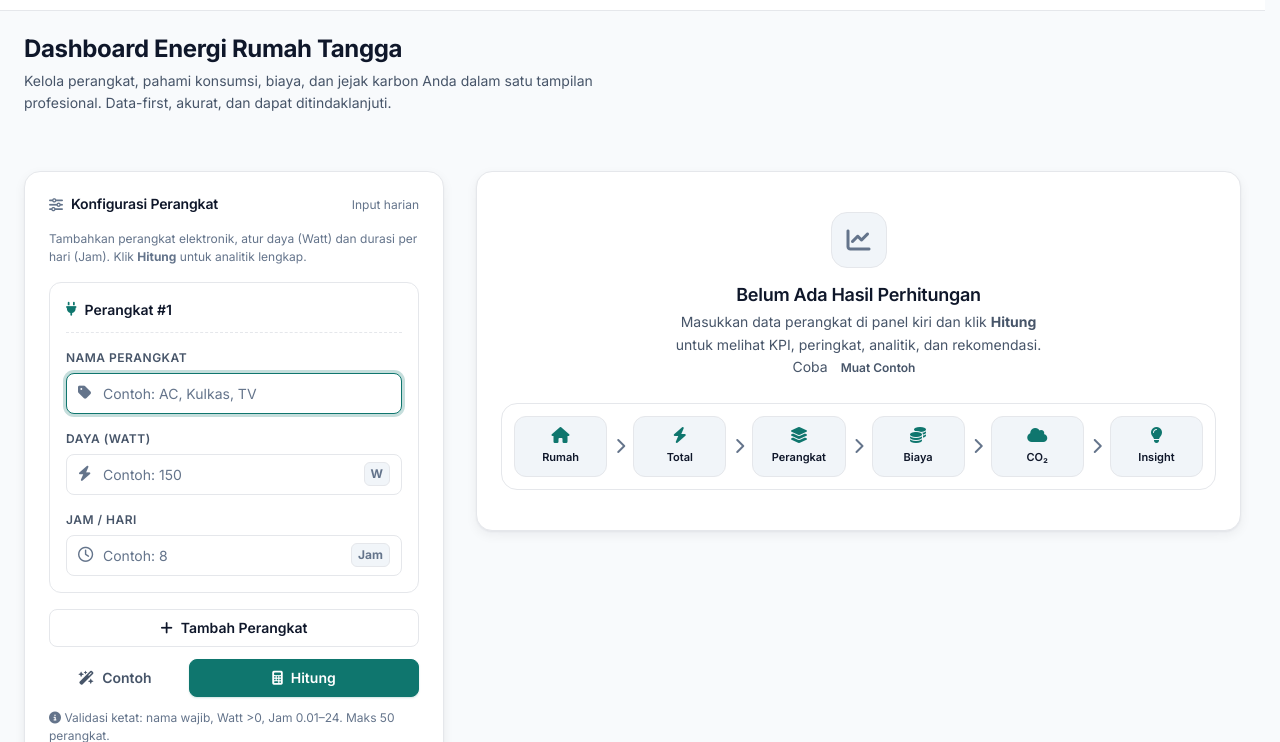
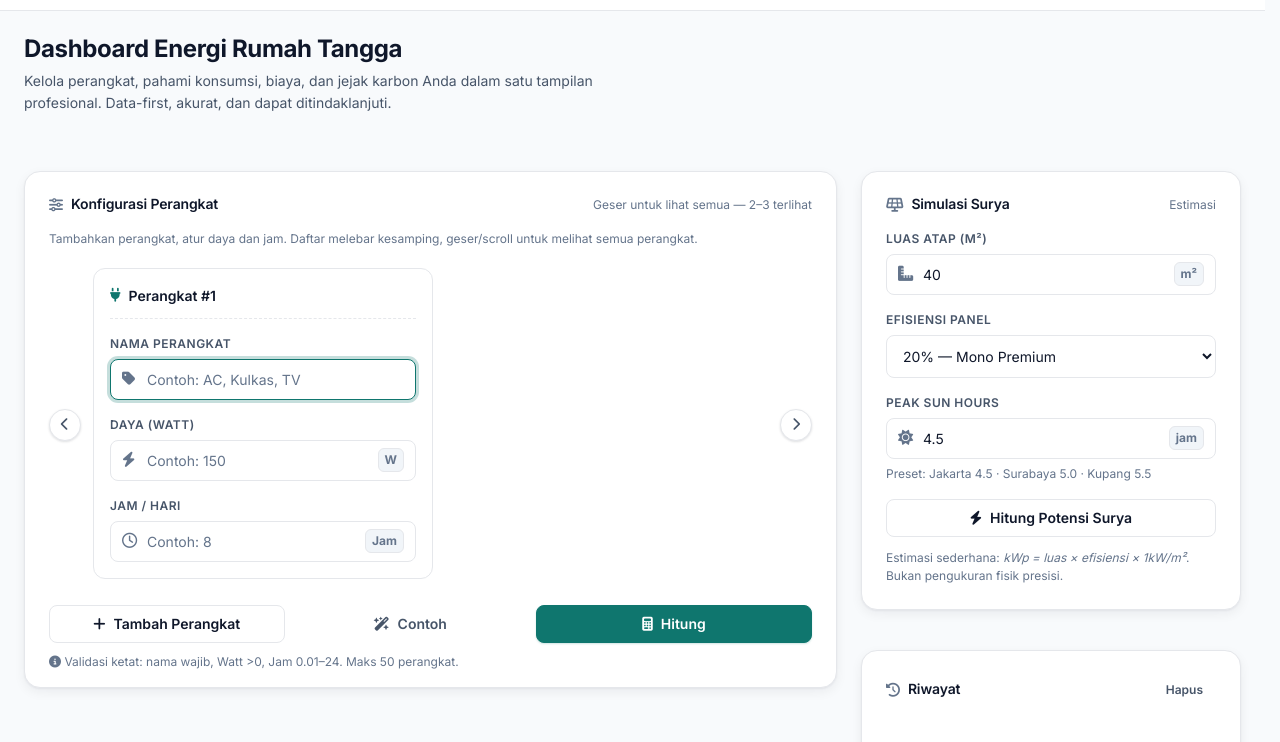
Before and after one commit to shienn-dev/Ecogrid-AI, a plain HTML site: page frontend/index.html in a window 1280 px wide. Shown: the part 53-795 px from the top of the page. Drawn offline with Linux system fonts and the light colour scheme; no server answers.

Commit message:
feat(ui): top horizontal device config with slider (2-3 visible) + side solar/history, results below
- Device config melebar kesamping di paling atas, slider horizontal scroll-snap (340px cards, 16px gap, nav prev/next)
- Tampilkan 2-3 perangkat sekaligus, overflow-x auto dengan scrollbar tipis
- Solar + history pindah ke samping kanan device config (side-stack, 380px), history di bawah solar
- Output KPI/konsumsi/analitik dipindah ke bawah konfigurasi + riwayat (results-below full width)
- CSS: top-config-grid 1fr 380px @1024, side-stack flex column, device-slider styles

```diff
--- a/frontend/css/components.css
+++ b/frontend/css/components.css
@@ -172,6 +172,53 @@
   cursor: pointer;
 }
 .btn-remove:hover { background: var(--danger-bg); border-color: var(--danger-border); }
+
+/* Device slider — horizontal (2-3 visible, scroll) */
+.device-slider-wrap {
+  position: relative;
+  display: flex;
+  align-items: center;
+  gap: 8px;
+}
+.device-slider {
+  display: flex;
+  gap: 16px;
+  overflow-x: auto;
+  scroll-snap-type: x mandatory;
+  padding: 8px 4px 12px;
+  scrollbar-width: thin;
+  scrollbar-color: var(--border-strong) transparent;
+  flex: 1;
+  scroll-behavior: smooth;
+}
+.device-slider::-webkit-scrollbar { height: 6px; }
+.device-slider::-webkit-scrollbar-thumb { background: var(--border-strong); border-radius: 9999px; }
+.device-slider::-webkit-scrollbar-track { background: transparent; }
+.device-slider .device-card {
+  flex: 0 0 340px;
+  min-width: 340px;
+  max-width: 340px;
+  scroll-snap-align: start;
+  margin-bottom: 0;
+}
+.slider-nav {
+  width: 32px;
+  height: 32px;
+  border-radius: var(--radius-full);
+  border: 1px solid var(--border);
+  background: var(--surface);
+  color: var(--text-secondary);
+  display: grid;
+  place-items: center;
+  cursor: pointer;
+  flex-shrink: 0;
+  box-shadow: var(--shadow-sm);
+}
+.slider-nav:hover { background: var(--surface-2); color: var(--text); }
+@media (max-width: 640px) {
+  .device-slider .device-card { flex: 0 0 280px; min-width: 280px; max-width: 280px; }
+  .slider-nav { display: none; }
+}
 
 /* KPI Card */
 .kpi {
--- a/frontend/css/layout.css
+++ b/frontend/css/layout.css
@@ -112,6 +112,32 @@
   .config-col { position: sticky; top: calc(var(--header-h) + 24px); }
 }
 
+/* NEW: Top config — device wide + side stack, results below */
+.top-config-grid {
+  display: grid;
+  grid-template-columns: 1fr;
+  gap: var(--space-6);
+  align-items: start;
+  margin-bottom: var(--space-6);
+}
+@media (min-width: 1024px) {
+  .top-config-grid {
+    grid-template-columns: 1fr 380px;
+    gap: var(--space-6);
+  }
+}
+.side-stack {
+  display: flex;
+  flex-direction: column;
+  gap: var(--space-6);
+}
+.device-config-wide .card-pad {
+  padding-bottom: var(--space-4);
+}
+.results-below {
+  display: block;
+}
+
 /* Sub-grid for KPI */
 .kpi-grid {
   display: grid;
--- a/frontend/index.html
+++ b/frontend/index.html
@@ -44,36 +44,42 @@
     <p class="page-desc">Kelola perangkat, pahami konsumsi, biaya, dan jejak karbon Anda dalam satu tampilan profesional. Data-first, akurat, dan dapat ditindaklanjuti.</p>
   </div>
 
-  <main class="container app-grid" id="top">
-    <!-- Config column -->
-    <section class="config-col" aria-labelledby="config-heading">
-      <div class="card">
+  <main class="container" id="top">
+    <!-- TOP: Device Config (wide) + Side (Solar + History) -->
+    <section class="top-config-grid" aria-label="Konfigurasi">
+      <!-- Device Config — melebar kesamping, slider -->
+      <div class="card device-config-wide" aria-labelledby="config-heading">
         <div class="card-pad">
           <div class="card-header">
             <h2 id="config-heading" class="card-title"><i class="fa-solid fa-sliders"></i> Konfigurasi Perangkat</h2>
-            <span class="card-subtitle">Input harian</span>
+            <span class="card-subtitle">Geser untuk lihat semua — 2–3 terlihat</span>
           </div>
-          <p class="help" style="margin-bottom:16px">Tambahkan perangkat elektronik, atur daya (Watt) dan durasi per hari (Jam). Klik <strong>Hitung</strong> untuk analitik lengkap.</p>
+          <p class="help" style="margin-bottom:12px">Tambahkan perangkat, atur daya dan jam. Daftar melebar kesamping, geser/scroll untuk melihat semua perangkat.</p>
 
           <form id="energy-form" novalidate>
-            <div id="device-list" role="list" aria-label="Daftar perangkat"></div>
+            <!-- Slider container -->
+            <div class="device-slider-wrap">
+              <button type="button" class="slider-nav slider-prev" aria-label="Geser kiri" onclick="document.getElementById('device-list').scrollBy({left:-360,behavior:'smooth'})"><i class="fa-solid fa-chevron-left"></i></button>
+              <div id="device-list" class="device-slider" role="list" aria-label="Daftar perangkat"></div>
+              <button type="button" class="slider-nav slider-next" aria-label="Geser kanan" onclick="document.getElementById('device-list').scrollBy({left:360,behavior:'smooth'})"><i class="fa-solid fa-chevron-right"></i></button>
+            </div>
 
-            <button type="button" id="btn-add-device" class="btn btn-secondary btn-block" style="margin-bottom:12px">
+            <div style="display:flex; gap:8px; margin-top:14px; align-items:center">
+              <button type="button" id="btn-add-device" class="btn btn-secondary" style="flex:1">
                 <i class="fa-solid fa-plus"></i> Tambah Perangkat
               </button>
-
-            <div style="display:flex; gap:8px; margin-bottom:12px">
               <button type="button" id="btn-sample" class="btn btn-ghost" style="flex:1"><i class="fa-solid fa-wand-magic-sparkles"></i> Contoh</button>
-              <button type="submit" id="hitung-btn" class="btn btn-primary" style="flex:2"><i class="fa-solid fa-calculator"></i> Hitung</button>
+              <button type="submit" id="hitung-btn" class="btn btn-primary" style="flex:1.2"><i class="fa-solid fa-calculator"></i> Hitung</button>
             </div>
-
-            <p class="help"><i class="fa-solid fa-circle-info"></i> Validasi ketat: nama wajib, Watt &gt;0, Jam 0.01–24. Maks 50 perangkat.</p>
+            <p class="help" style="margin-top:10px"><i class="fa-solid fa-circle-info"></i> Validasi ketat: nama wajib, Watt &gt;0, Jam 0.01–24. Maks 50 perangkat.</p>
           </form>
         </div>
       </div>
 
+      <!-- Side stack: Solar (atas) + Riwayat (bawah) -->
+      <div class="side-stack">
         <!-- Solar quick -->
-      <div class="card" id="solar" style="margin-top:16px">
+        <div class="card" id="solar">
           <div class="card-pad">
             <div class="card-header">
               <h2 class="card-title"><i class="fa-solid fa-solar-panel"></i> Simulasi Surya</h2>
@@ -125,13 +131,14 @@
               <h3 style="font-size:14px">Belum ada riwayat</h3>
               <p style="font-size:13px">Hasil perhitungan dengan <em>Simpan otomatis</em> akan muncul di sini.</p>
             </div>
-          <div id="history-list" style="display:flex;flex-direction:column;gap:10px"></div>
+            <div id="history-list" style="display:flex;flex-direction:column;gap:10px; max-height:260px; overflow-y:auto"></div>
+          </div>
         </div>
       </div>
     </section>
 
-    <!-- Results column -->
-    <section aria-labelledby="results-heading" aria-live="polite">
+    <!-- RESULTS — pindah ke bawah konfigurasi + riwayat -->
+    <section class="results-below" aria-labelledby="results-heading" aria-live="polite" style="margin-top:16px">
       <h2 id="results-heading" class="sr-only">Hasil Analitik</h2>
       <div id="results-live" class="sr-only" aria-live="polite"></div>
 
```
Lines whose indentation alone changed are shown as unchanged.
